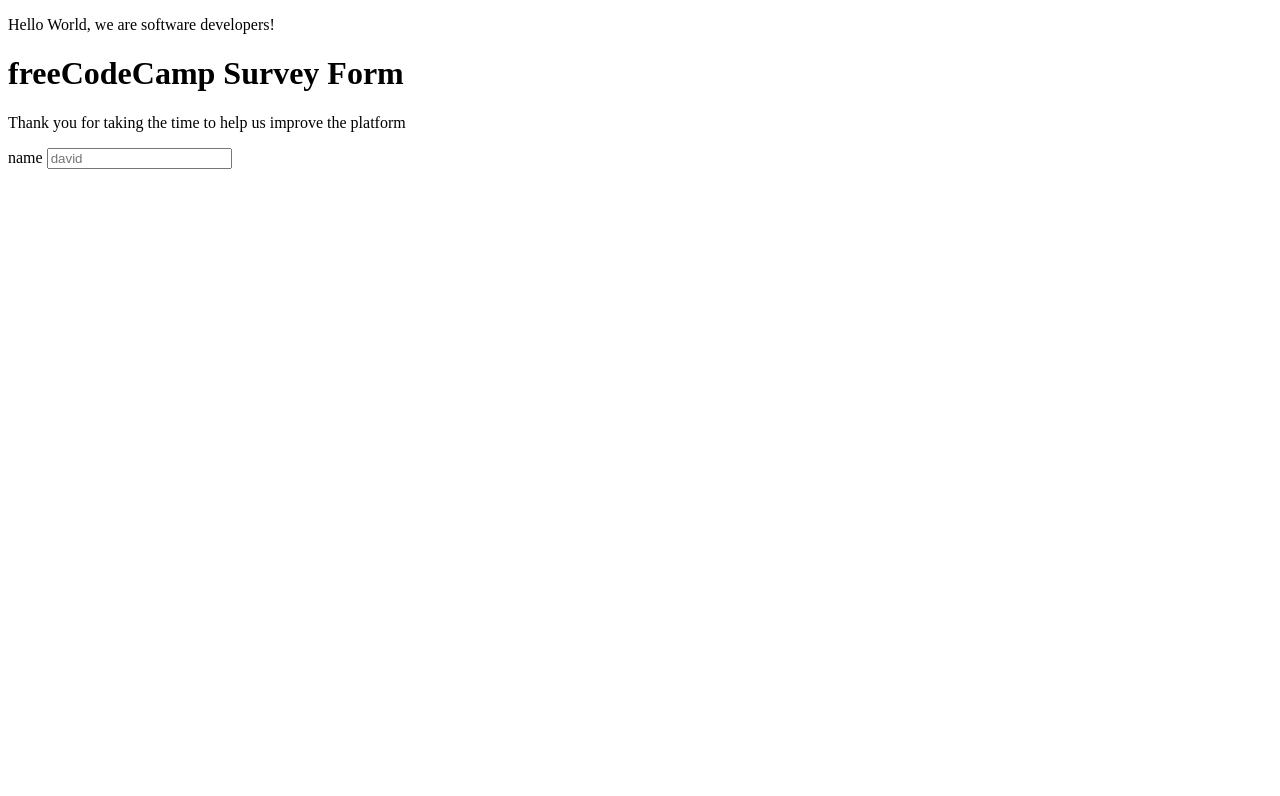
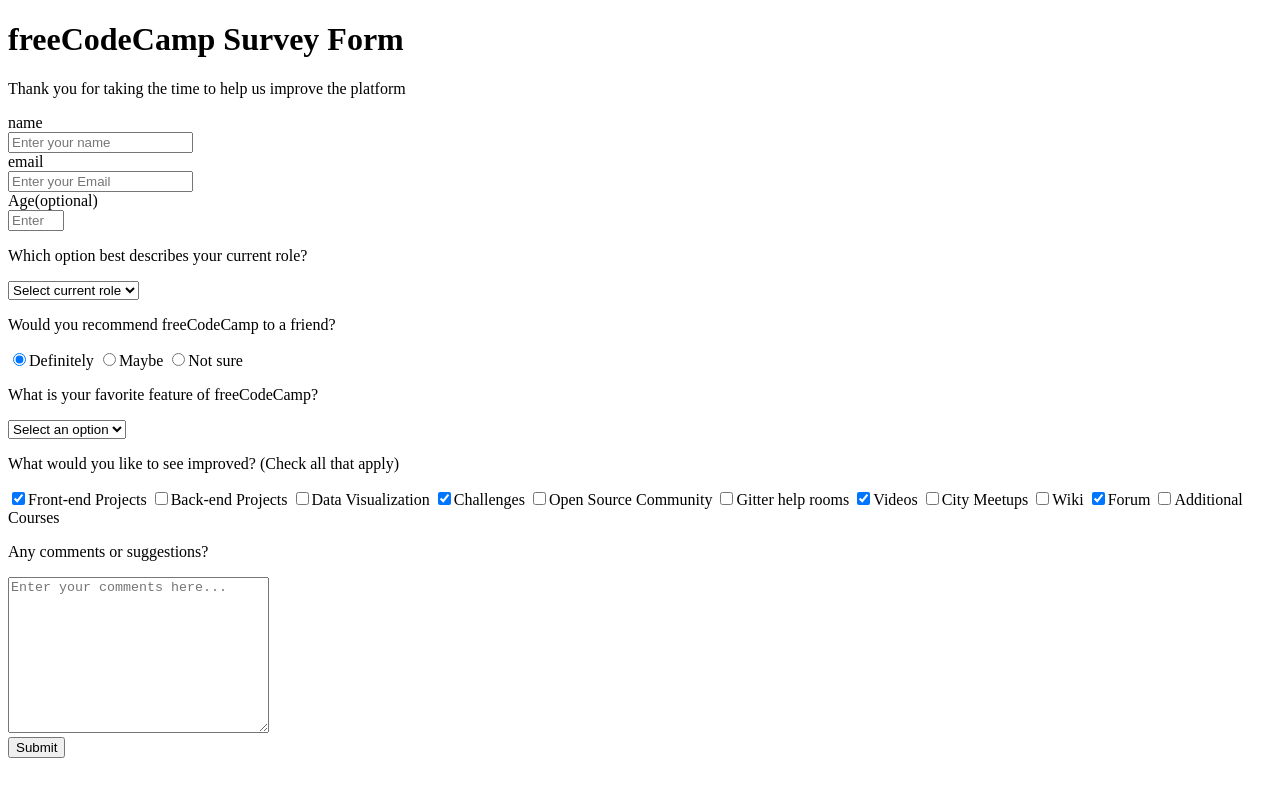
Before and after one commit to faranayyaz/Microverse-Survey-Form, a plain HTML site: page index.html in a window 1280 px wide. Drawn offline with Linux system fonts and the light colour scheme.

Commit message:
Completed the survey form

```diff
--- a/index.html
+++ b/index.html
@@ -9,19 +9,79 @@
   <body>
     <script src="https://cdn.freecodecamp.org/testable-projects-fcc/v1/bundle.js"></script>
 
-    <p>Hello World, we are software developers!</p>
-
     <h1 id="title">freeCodeCamp Survey Form</h1>
 
     <p id="description">Thank you for taking the time to help us improve the platform</p>
 
     <form id="survey-form">
+      <div class="form-control">
+        <label for="name" id="name-label">name</label><br/>
+        <input id="name" type="text" name="name" class="form-control" placeholder="Enter your name" required></input><br/>
+      </div>
 
-      <label for="name">name
+      <div class="form-group">
+        <label for="email" id="email-label">email</label><br/>
+        <input id="email" type="email" name="email" class="form-control" placeholder="Enter your Email" required></input><br/>
+      </div>
 
-      </label>
-      <input id="name" type="text" name="name" placeholder="david" required>
-      </input>
+      <div class="form-group">
+        <label for="age" id="number-label">Age(optional)</label><br/>
+        <input id="number" type="number" name="age" min="10" max="99" class="form-control" placeholder="Enter your name" required></input><br/>
+      </div>
+
+      <div class="form-group">
+        <p>Which option best describes your current role?</p>
+        <select name="role" id="dropdown" class="form-control">
+          <option value="" disabled selected>Select current role</option>
+          <option value="student">Student</option>
+          <option value="job">Full time Job</option>
+          <option value="learner">Full time Learner</option>
+          <option value="preferNo">Prefer not to say</option>
+          <option value="other">Other</option>
+        </select>
+      </div>
+
+      <div class="form-group">
+        <p>Would you recommend freeCodeCamp to a friend?</p>
+        <label><input type="radio" name="name-recommended" value="definitely" class="input-radio" checked>Definitely</label>
+        <label><input type="radio" name="name-recommended" value="maybe" class="input-radio">Maybe</label>
+        <label><input type="radio" name="name-recommended" value="not_sure" class="input-radio">Not sure</label>
+      </div>
+
+      <div class="form-group">
+        <p>What is your favorite feature of freeCodeCamp?</p>
+        <select name="role" id="dropdown" class="form-control">
+          <option value="" disabled selected>Select an option</option>
+          <option value="challenges">Challenges</option>
+          <option value="projects">Projects</option>
+          <option value="community">Community</option>
+          <option value="open_source">Open Source</option>
+        </select>
+      </div>
+
+      <div class="form-group">
+        <p>What would you like to see improved? (Check all that apply)</p>
+        <label><input type="checkbox" name="prefer" value="front-end-projects" class="input-checkbox" checked>Front-end Projects</label>
+        <label><input type="checkbox" name="prefer" value="back-end-projects" class="input-checkbox">Back-end Projects</label>
+        <label><input type="checkbox" name="prefer" value="data-visualization" class="input-checkbox">Data Visualization</label>
+        <label><input type="checkbox" name="prefer" value="challenges" class="input-checkbox" checked>Challenges</label>
+        <label><input type="checkbox" name="prefer" value="open-source-community" class="input-checkbox">Open Source Community</label>
+        <label><input type="checkbox" name="prefer" value="gitter-help-rooms" class="input-checkbox">Gitter help rooms</label>
+        <label><input type="checkbox" name="prefer" value="videos" class="input-checkbox" checked>Videos</label>
+        <label><input type="checkbox" name="prefer" value="city-meetups" class="input-checkbox">City Meetups</label>
+        <label><input type="checkbox" name="prefer" value="wiki" class="input-checkbox">Wiki</label>
+        <label><input type="checkbox" name="prefer" value="forum" class="input-checkbox" checked>Forum</label>
+        <label><input type="checkbox" name="prefer" value="additional-courses" class="input-checkbox">Additional Courses</label>
+      </div>
+
+      <div class="form-group">
+        <p>Any comments or suggestions?</p>
+        <textarea name="comments" id="comments" cols="30" rows="10" placeholder="Enter your comments here..."></textarea>
+      </div>
+
+      <div class="form-group">
+        <button type="submit" id="submit" class="submit-button">Submit</button>
+      </div>
 
     </form>
 
```
